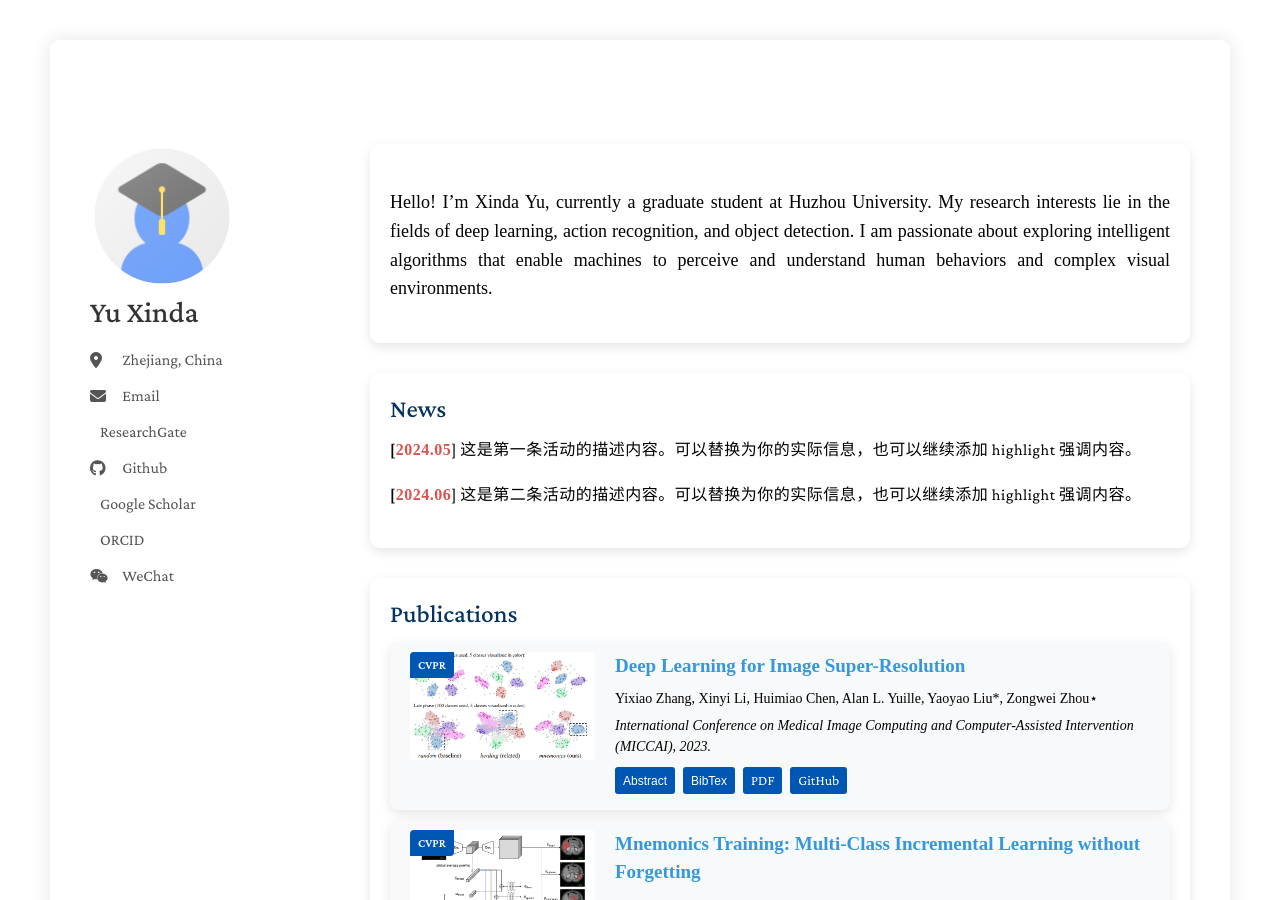
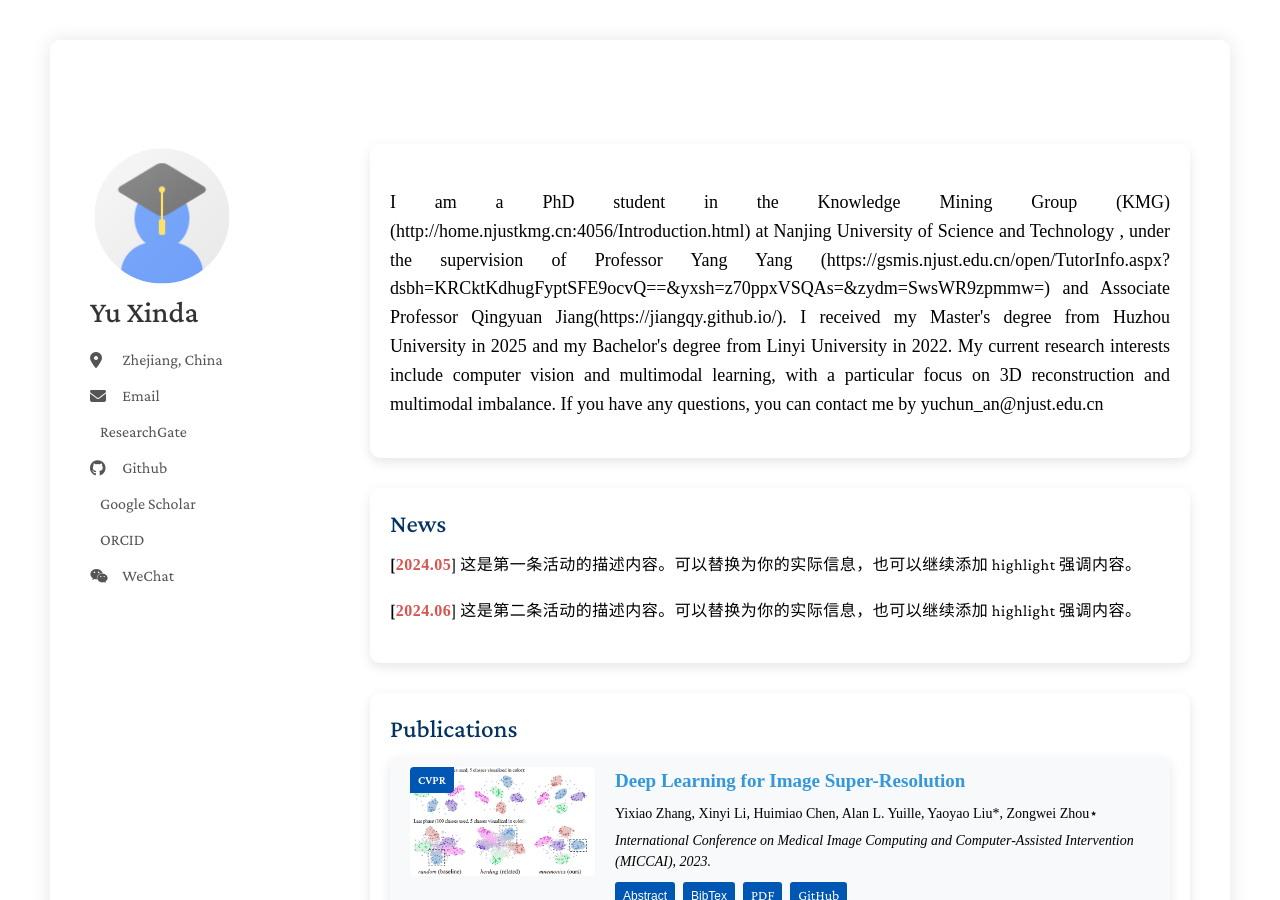
Before and after one commit to YCA-eng/YuChunan.github.io, a Jekyll site: the page built from index.md, in a window 1280 px wide and 900 px high. Built offline with Jekyll 4.4.1, drawn with Linux system fonts in a browser that asks for light colours; a style sheet for code colours, icons or effects is not loaded.

Commit message:
Update introduction.md

```diff
--- a/_includes/introduction.md
+++ b/_includes/introduction.md
@@ -5,9 +5,7 @@
 <div style="font-size: 18px; line-height: 1.6; text-align: justify; color: #000000; background-color: #ffffff; font-family: 'Times New Roman', Times, serif;">
 <!--   以下添加文本内容 -->
   <p>
-    Hello! I’m Xinda Yu, currently a graduate student at Huzhou University.
-    My research interests lie in the fields of deep learning, action recognition, and object detection.
-    I am passionate about exploring intelligent algorithms that enable machines to perceive and understand human behaviors and complex visual environments.
+I am a PhD student in the Knowledge Mining Group (KMG)(http://home.njustkmg.cn:4056/Introduction.html) at Nanjing University of Science and Technology , under the supervision of Professor Yang Yang (https://gsmis.njust.edu.cn/open/TutorInfo.aspx?dsbh=KRCktKdhugFyptSFE9ocvQ==&yxsh=z70ppxVSQAs=&zydm=SwsWR9zpmmw=) and Associate Professor Qingyuan  Jiang(https://jiangqy.github.io/). I received my Master's degree from Huzhou University in 2025 and my Bachelor's degree from Linyi University in 2022. My current research interests include computer vision and multimodal learning, with a particular focus on 3D reconstruction and multimodal imbalance. If you have any questions, you can contact me by yuchun_an@njust.edu.cn
   </p>
   <!-- <p style="font-size: 16px; text-align: center; margin-bottom: 0px;">
     <a href="./_about/about.html" style="text-decoration: underline; color: #888;">
```
